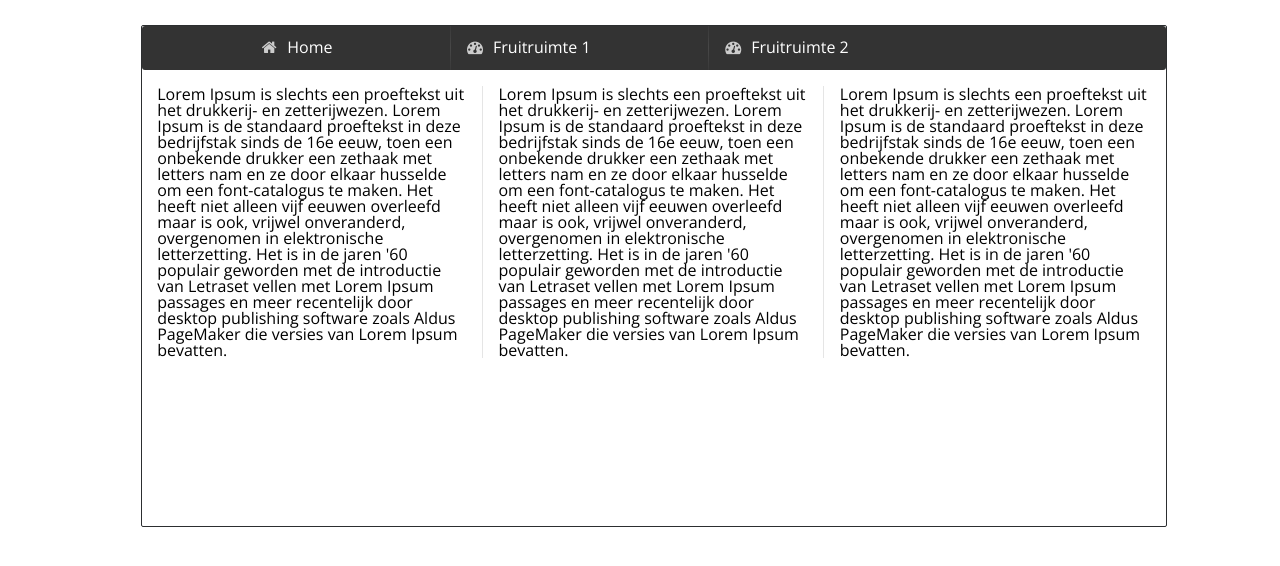
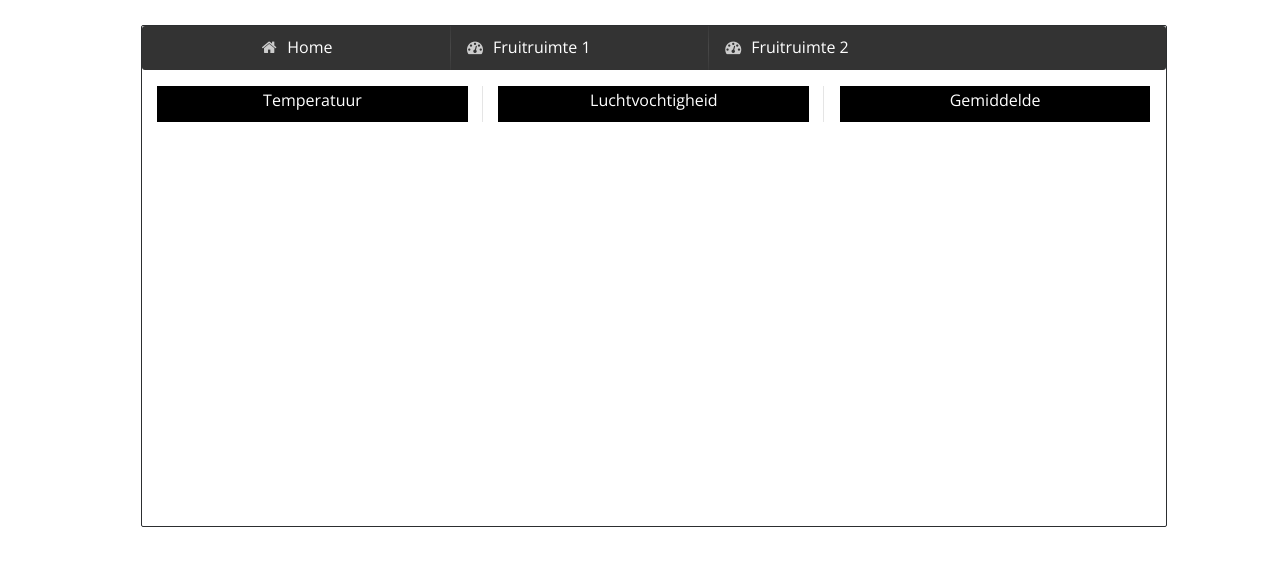
Before and after one commit to jordyijsselstijn/RotterzwamApp, a PHP site: page / in a window 1280 px wide. Shown: the part 159-725 px from the top of the page. Run offline with PHP 8.4, Linux system fonts and the light colour scheme.

Commit message:
Added modules to grid

```diff
--- a/css/style.css
+++ b/css/style.css
@@ -66,3 +66,19 @@ html{
 .item{
     margin-left: 10%;
 }
+
+.module{
+
+    width:100%
+
+}
+.module div{
+
+    width:100%;
+    background-color: black;
+    color:white;
+    height:30px;
+    text-align: center;
+    padding-top: 6px ;
+
+}
--- a/index.html
+++ b/index.html
@@ -31,19 +31,28 @@
     <div class="ui three column divided grid">
         <div class="column">
 
-            Lorem Ipsum is slechts een proeftekst uit het drukkerij- en zetterijwezen. Lorem Ipsum is de standaard proeftekst in deze bedrijfstak sinds de 16e eeuw, toen een onbekende drukker een zethaak met letters nam en ze door elkaar husselde om een font-catalogus te maken. Het heeft niet alleen vijf eeuwen overleefd maar is ook, vrijwel onveranderd, overgenomen in elektronische letterzetting. Het is in de jaren '60 populair geworden met de introductie van Letraset vellen met Lorem Ipsum passages en meer recentelijk door desktop publishing software zoals Aldus PageMaker die versies van Lorem Ipsum bevatten.
-            <div class="temp-module"></div>
+           <div class="temp module">
+               <div>Temperatuur</div>
+
+               <span id="result-temp"></span>
+           </div>
         </div>
         <div class="column">
 
-            Lorem Ipsum is slechts een proeftekst uit het drukkerij- en zetterijwezen. Lorem Ipsum is de standaard proeftekst in deze bedrijfstak sinds de 16e eeuw, toen een onbekende drukker een zethaak met letters nam en ze door elkaar husselde om een font-catalogus te maken. Het heeft niet alleen vijf eeuwen overleefd maar is ook, vrijwel onveranderd, overgenomen in elektronische letterzetting. Het is in de jaren '60 populair geworden met de introductie van Letraset vellen met Lorem Ipsum passages en meer recentelijk door desktop publishing software zoals Aldus PageMaker die versies van Lorem Ipsum bevatten.
-            <div class="hum-module"></div>
+            <div class="hum module">
+                <div>Luchtvochtigheid</div>
+
+                <span id="result-hum"></span>
+            </div>
 
         </div>
         <div class="column">
 
-            Lorem Ipsum is slechts een proeftekst uit het drukkerij- en zetterijwezen. Lorem Ipsum is de standaard proeftekst in deze bedrijfstak sinds de 16e eeuw, toen een onbekende drukker een zethaak met letters nam en ze door elkaar husselde om een font-catalogus te maken. Het heeft niet alleen vijf eeuwen overleefd maar is ook, vrijwel onveranderd, overgenomen in elektronische letterzetting. Het is in de jaren '60 populair geworden met de introductie van Letraset vellen met Lorem Ipsum passages en meer recentelijk door desktop publishing software zoals Aldus PageMaker die versies van Lorem Ipsum bevatten.
-            <div class="graph-module"></div>
+            <div class="graph module">
+                <div>Gemiddelde</div>
+
+                <span id="result-graph"></span>
+            </div>
 
         </div>
 
```
